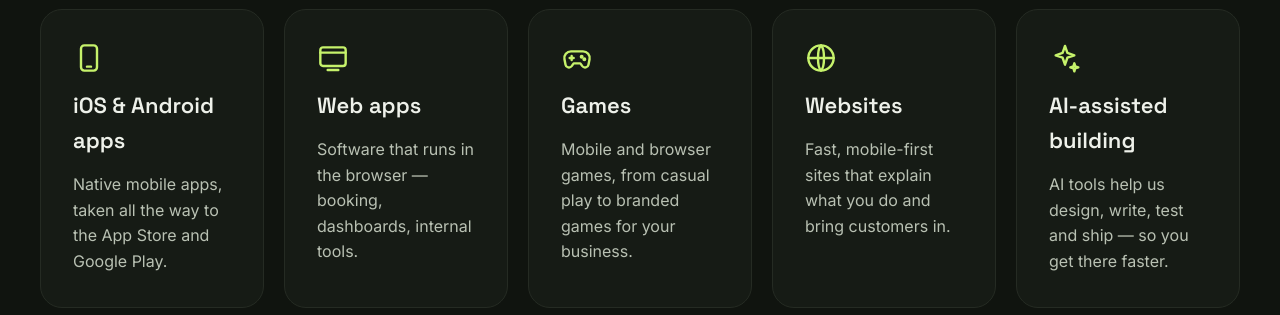
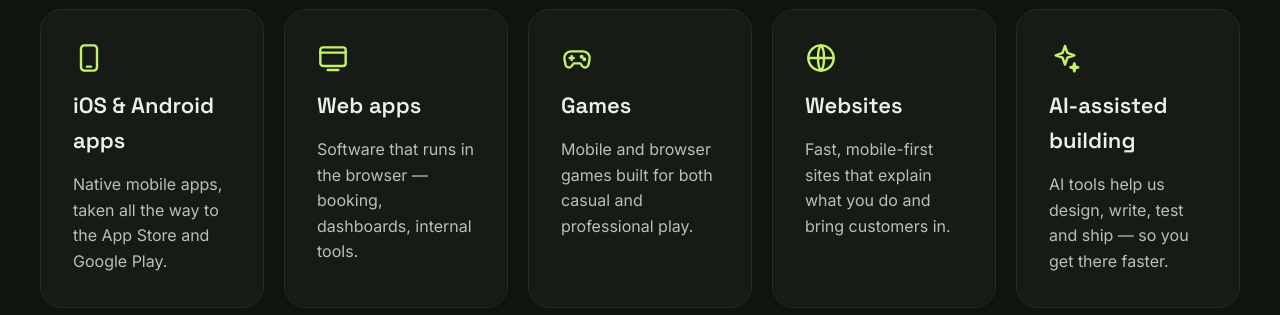
Before and after one commit to cctechApps/cctechapps-site, a website: page index.html in a window 1280 px wide. Shown: the part 3360-3675 px from the top of the page. Drawn offline with Linux system fonts and the light colour scheme.

Commit message:
Games card: casual and professional play
Co-Authored-By: Claude Opus 5.5 <noreply@anthropic.com>
Claude-Session: https://claude.ai/code/session_018jg3YxTCn6N8bqh3DZGqwf

```diff
--- a/index.html
+++ b/index.html
@@ -225,7 +225,7 @@ section[id]{scroll-margin-top:96px}
 <div style="background: #161B15; border: 1px solid #252b23; border-radius: 22px; padding: 32px; display: flex; flex-direction: column; gap: 14px">
 <svg aria-hidden="true" width="32" height="32" viewBox="0 0 24 24" fill="none" stroke="#C6F26B" stroke-width="1.8" stroke-linecap="round" stroke-linejoin="round"><path d="M7.5 7h9a5 5 0 0 1 4.9 6l-.8 4a2.6 2.6 0 0 1-4.6 1.1L14.5 16h-5l-1.5 2.1a2.6 2.6 0 0 1-4.6-1.1l-.8-4A5 5 0 0 1 7.5 7z"></path><path d="M8 10.5v3M6.5 12h3"></path><circle cx="15.5" cy="11" r=".6" fill="#C6F26B"></circle><circle cx="17.5" cy="13" r=".6" fill="#C6F26B"></circle></svg>
 <h3 style="margin: 0; font-family: 'Space Grotesk', sans-serif; font-weight: 600; font-size: 22px">Games</h3>
-<p style="margin: 0; font-size: 16px; color: #B9C1B3">Mobile and browser games, from casual play to branded games for your business.</p>
+<p style="margin: 0; font-size: 16px; color: #B9C1B3">Mobile and browser games built for both casual and professional play.</p>
 </div>
 <div style="background: #161B15; border: 1px solid #252b23; border-radius: 22px; padding: 32px; display: flex; flex-direction: column; gap: 14px">
 <svg aria-hidden="true" width="32" height="32" viewBox="0 0 24 24" fill="none" stroke="#C6F26B" stroke-width="1.8" stroke-linecap="round" stroke-linejoin="round"><circle cx="12" cy="12" r="9.5"></circle><path d="M2.5 12h19M12 2.5c3 3 3 16 0 19M12 2.5c-3 3-3 16 0 19"></path></svg>
```
